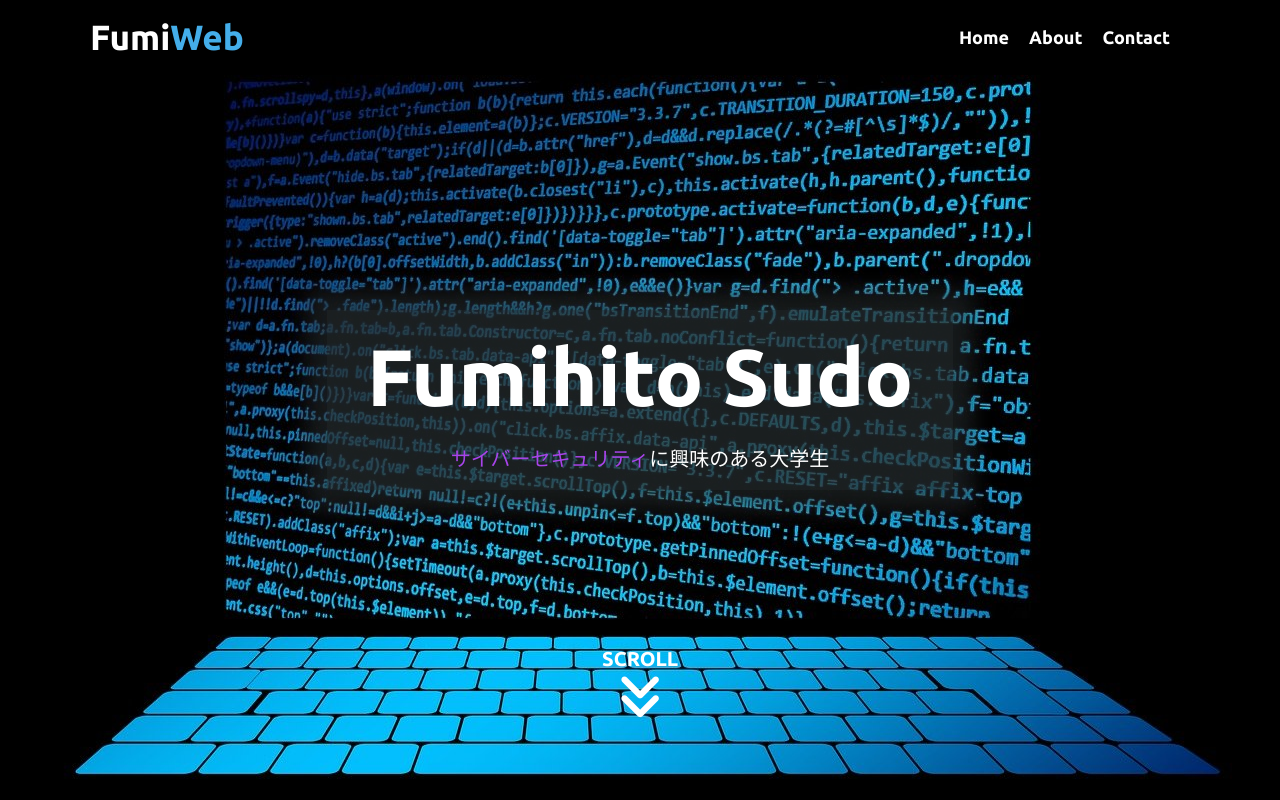
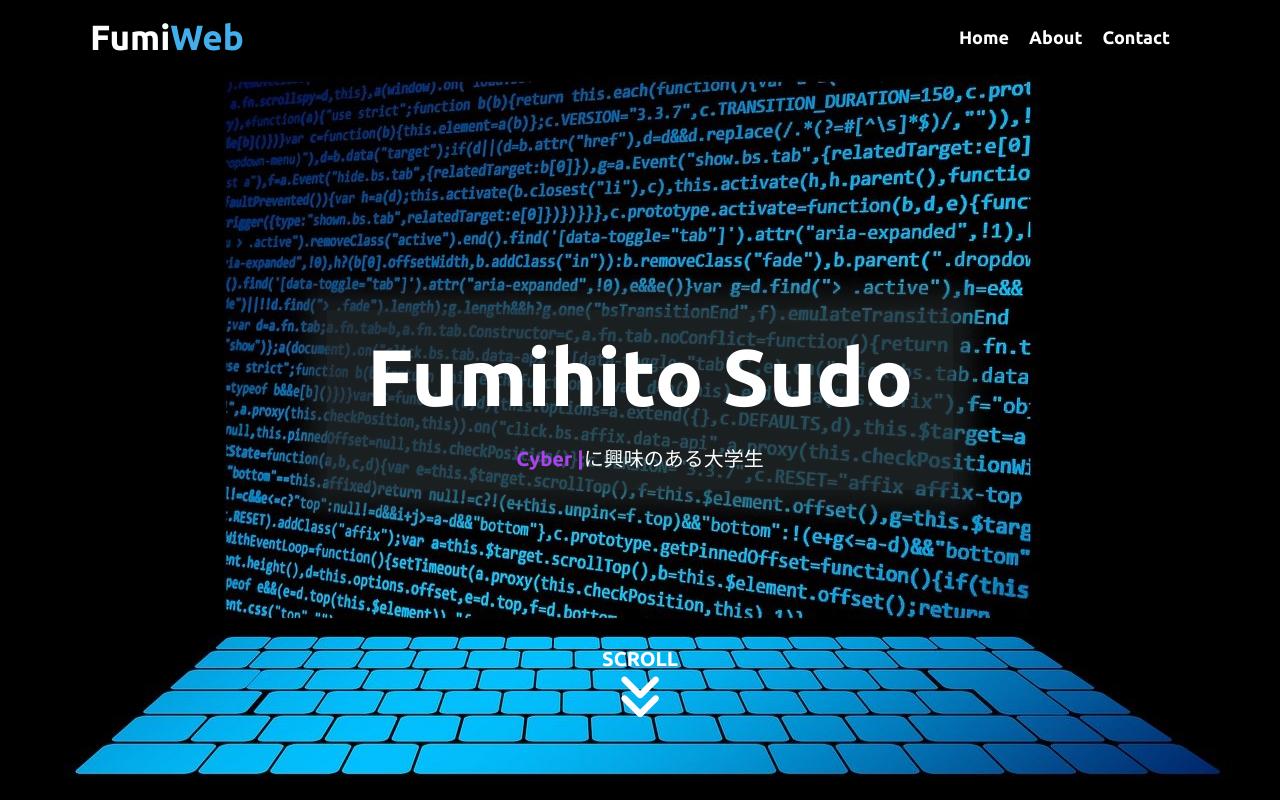
Before and after one commit to fum1h1to/fum1w3b, a React (Create React App) app: page / in a window 1280 px wide. Shown: the top 800 px of the page. Built offline with nearby package versions, Linux system fonts and the light colour scheme.

Commit message:
MVにアニメーション追加

```diff
--- a/src/view/pages/Top/components/Home/Home.tsx
+++ b/src/view/pages/Top/components/Home/Home.tsx
@@ -1,6 +1,7 @@
 import { useGlobalStateContext } from 'provider/GlobalStateProvider';
 import base_styles from 'common/css/base.module.scss';
 import styles from './style.module.scss';
+import Typed from 'react-typed';
 
 import bgImg from "common/imgs/top/img-programming.jpg";
 
@@ -18,7 +19,20 @@ const Home = () => {
       <div className={styles.home} id="home">
         <div className={styles.box}>
           <h1>Fumihito <br />Sudo</h1>
-          <p><span>サイバーセキュリティ</span>に<br />興味のある大学生</p>
+          <p>
+            <span>
+              <Typed
+                strings={["サイバーセキュリティ", "Cyber Security", "ホワイトハッカー", "White Hat Hacker"]}
+                typeSpeed={90}
+                startDelay={0}
+                backSpeed={60}
+                backDelay={750}
+                loop={true}
+                cursorChar={"|"}
+              />
+            </span>
+            に<br />興味のある大学生
+          </p>
         </div>
         <div className={styles.arrow}>
           <p>SCROLL</p>
--- a/src/view/pages/Top/components/Home/style.module.scss
+++ b/src/view/pages/Top/components/Home/style.module.scss
@@ -71,6 +71,7 @@
 
       span {
         color: #a844ea;
+        font-weight: bold;
       }
     }
 
```
Also changed, not shown: 11 other files (tests, documents, lock files or other folders).
